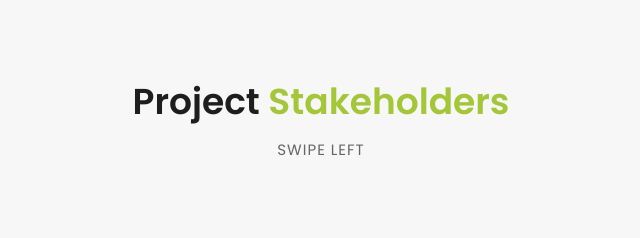
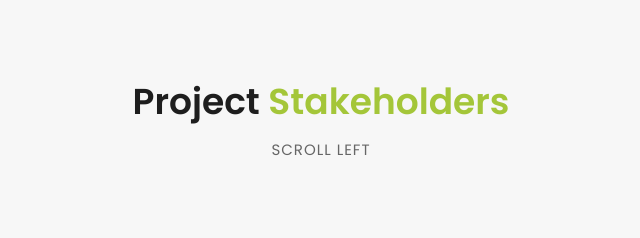
Before and after one commit to liyabenny38/liyabenny38.github.io, a plain HTML site: page index.html in a window 1280 px wide. Shown: the part 5240-5478 px from the top of the page, 319-959 px from the left. Drawn offline with Linux system fonts and the light colour scheme.

Commit message:
commit10

```diff
--- a/index.html
+++ b/index.html
@@ -424,7 +424,7 @@ This project is intended to prepare the Fraser Valley to overcome the hurdles an
           <div class="col-md-12">
             <div class="section-heading">
               <h2>Project <em>Stakeholders</em></h2>
-             <span>Swipe left</span>
+             <span>Scroll left</span>
             </div>
           </div>
           <div class="col-md-12">
```
